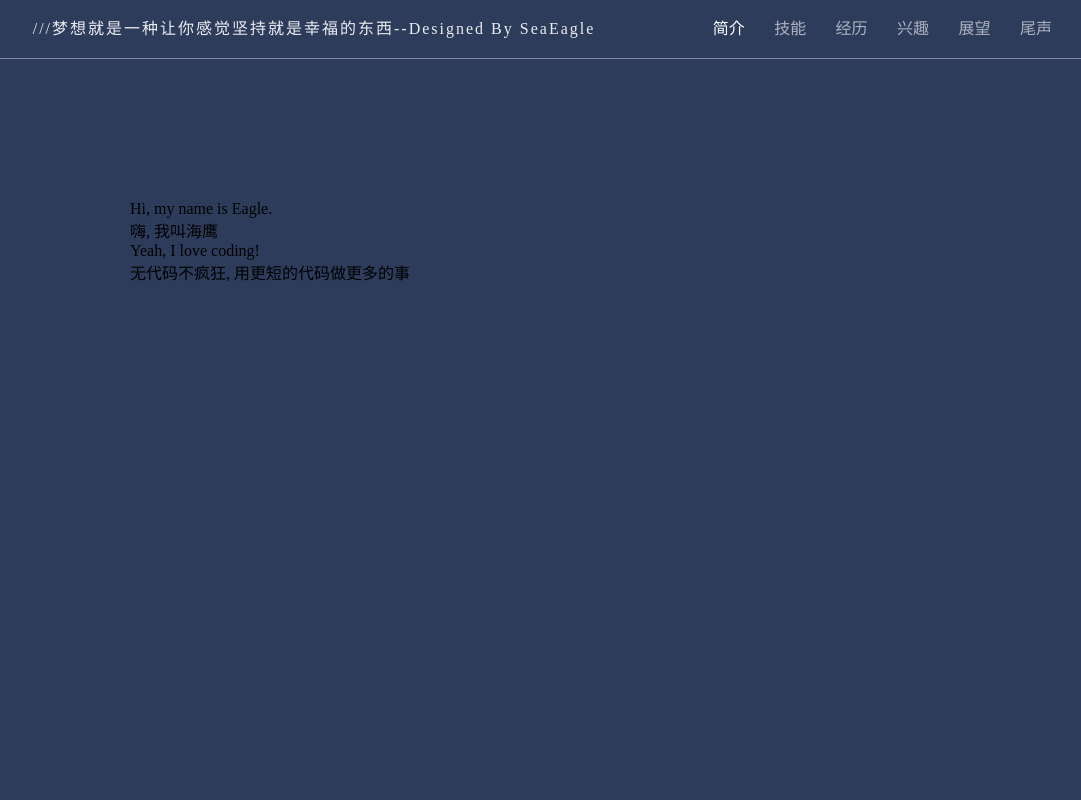
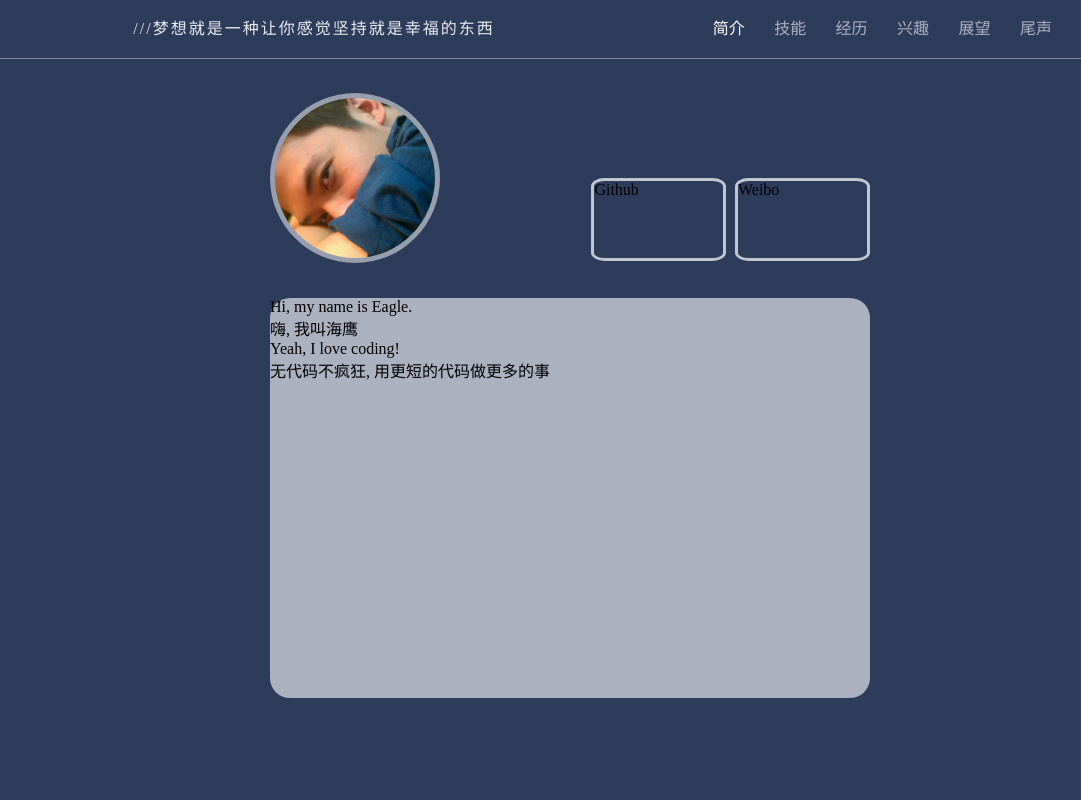
Before and after one commit to SeaEagle/Resume, a plain HTML site: page index.html in a window 1280 px wide. Shown: the top 800 px of the page, without its empty margins (70-1151 px from the left). Drawn offline with Linux system fonts and the light colour scheme.

Commit message:
对简介页进行初步美化

```diff
--- a/index.html
+++ b/index.html
@@ -22,6 +22,7 @@
       <script src="scripts/jquery-1.10.2.min.js"></script>
       <!---->
       <script src="scripts/jquery.mousewheel.min.js"></script>
+      <!---->
       <script src="scripts/jquery.easing.1.3.js"></script>
       <!--本应用特定脚本-->
       <script src="scripts/resume.js"></script>
@@ -33,7 +34,8 @@
     <div class="header">
         <!--座右铭-->
         <div class="motto">
-            <p class="title">///梦想就是一种让你感觉坚持就是幸福的东西--Designed By SeaEagle</p>
+            <!--<p class="title">///梦想就是一种让你感觉坚持就是幸福的东西--Designed By SeaEagle</p>-->
+            <p class="title">///梦想就是一种让你感觉坚持就是幸福的东西</p>
         </div>
         <!--头部导航-->
         <div class="nav">
@@ -55,11 +57,30 @@
     <!--主体-->
     <div class="container">
         <!--个人简介-->
-        <section class="introduction" data-type="story" data-speed="8" data-offsetY="1000">
+        <section class="introduction" data-name="introduction" data-type="story" data-speed="8" data-offsetY="1000">
             <article>
-                <!--个人头像-->
+                <!--画廊-->
+                <div class="introduction-images">
+                    <!--个人头像-->
+                    <div class="personal-image">
+                        <div>
+                            <!--预留, 点击头像做链接跳转-->
+                        </div>
+                    </div>
+                    <!--其他图片-->
+                    <div class="other-images">
+                        <!--新浪微博-->
+                        <div class="sinaWeibo-image">
+                            Weibo
+                        </div>
+                        <!--Github-->
+                        <div class="github-image">
+                            Github
+                        </div>
+                    </div>
+                </div>
                 <!--文字简介-->
-                <div>
+                <div class="introduction-text">
                     <p>Hi, my name is Eagle.</p>
                     <p>嗨, 我叫海鹰</p>
                     <p>Yeah, I love coding!</p>
@@ -84,22 +105,26 @@
 
         <!--工作经历-->
         <section class="work" data-type="story" data-speed="8" data-offsetY="3000">
-            <article></article>
+            <article>
+            </article>
         </section>
 
         <!--兴趣爱好-->
         <section class="interest" data-type="story" data-speed="8" data-offsetY="4000">
-            <article></article>
+            <article>
+            </article>
         </section>
 
         <!--远景展望-->
         <section class="future" data-type="story" data-speed="8" data-offsetY="5000">
-            <article></article>
+            <article>
+            </article>
         </section>
 
         <!--结束-->
         <section class="end" data-type="story" data-speed="8" data-offsetY="6000">
-            <article></article>
+            <article>
+            </article>
         </section>
     </div>
 
--- a/styles/resume_pc.css
+++ b/styles/resume_pc.css
@@ -6,6 +6,8 @@ html, body{
     /*尺寸*/
     height: 100%;
     width: 100%;
+    /*最小尺寸, PC media Size, will be commented in production*/
+    min-height: 960px;
     min-width: 1000px;
 }
 
@@ -140,51 +142,162 @@ html, body{
 }
 
 section[data-type="story"]{
+    /*尺寸*/
     width: 100%;
     height: 100%;
+    /*溢出处理*/
+    /*overflow: hidden;*/
+    /*位置*/
     position: relative;
 }
 
 section[data-type="story"] article{
     /*尺寸*/
-    width: 300px;
-    height: 400px;
+    width: 80%;
+    height: 80%;
+    padding-top: 58px;
     /*位置*/
-    position: absolute;
-    top: 200px;
-    left: 200px;
     margin: 0 auto;
+    /*背景色*/
+    /*background-color: gray;*/
 }
 
 /*--------------------华丽丽的分割线--------------------*/
 
 /*个人简介*/
 .introduction{
+    /*背景色*/
     background-color: #2E3C5C;
 }
 
+/*个人简介-画廊*/
+section[data-name="introduction"] article div.introduction-images{
+    /*尺寸*/
+    width: 600px;
+    height: 200px;
+    /*位置*/
+    position: relative;
+    margin: 20px auto 0 auto;
+}
+
+/*个人简介-画廊-个人头像最外框*/
+section[data-name="introduction"] article div.introduction-images .personal-image{
+    /*尺寸*/
+    width: 170px;
+    height: 170px;
+    /*浮动*/
+    float: left;
+    /*位置*/
+    margin-top: 15px;
+    margin-bottom: 15px;
+    /*边框*/
+    border-radius: 170px;
+    /*背景色*/
+    background-color: rgba(255, 255, 255, 0.5);
+}
+
+/*个人简介-画廊-个人头像外框*/
+section[data-name="introduction"] article div.introduction-images .personal-image div{
+    /*尺寸*/
+    width: 160px;
+    height: 160px;
+    /*位置*/
+    margin: 5px 5px;
+    /*边框*/
+    border-radius: 160px;
+    /*背景图*/
+    background-image: url("../images/eagle.jpg");
+    background-size: 100% 100%;
+    /*背景色*/
+    /*background-color: rgba(255, 255, 255, 0.6);*/
+}
+
+/*个人简介-画廊-其他图片最外框*/
+section[data-name="introduction"] article div.introduction-images .other-images{
+    /*尺寸*/
+    width: 430px;
+    height: 85px;
+    /*浮动*/
+    /*float: right;*/
+    /*定位*/
+    position: absolute;
+    /*位置*/
+    top: 85px;
+    left: 170px;
+    margin-top: 15px;
+    margin-bottom: 15px;
+    /*溢出处理*/
+    overflow: hidden;
+    /*背景色*/
+    /*background-color: rgba(255, 255, 255, 0.5);*/
+}
+
+/*个人简介-画廊-其他图片item*/
+section[data-name="introduction"] article div.introduction-images .other-images div{
+    /*尺寸*/
+    width: 30%;
+    height: 90%;
+    /*浮动*/
+    float: right;
+    /**/
+    margin-left: 2%;
+    /*边框*/
+    border-radius: 10%;
+    border: solid rgba(255, 255, 255, 0.7);
+    /*背景色*/
+    /*background-color: rgba(255, 255, 255, 0.8);*/
+}
+
+/*个人简介-文字简介*/
+section[data-name="introduction"] article div.introduction-text{
+    /*尺寸*/
+    width: 600px;
+    height: 400px;
+    /*位置*/
+    margin: 20px auto 0 auto;
+    /*边框*/
+    border-radius: 20px;
+    /*背景色*/
+    background-color: rgba(255, 255, 255, 0.6);
+}
+
+/*--------------------华丽丽的分割线--------------------*/
+
 /*专业技术*/
 .skill{
+    /*背景色*/
     background-color: #587FA6;
 }
 
+/*--------------------华丽丽的分割线--------------------*/
+
 /*工作经历*/
 .work{
+    /*背景色*/
     background-color: #2E3C5C;
 }
 
+/*--------------------华丽丽的分割线--------------------*/
+
 /*兴趣爱好*/
 .interest{
+    /*背景色*/
     background-color: #587FA6;
 }
 
+/*--------------------华丽丽的分割线--------------------*/
+
 /*远景展望*/
 .future{
+    /*背景色*/
     background-color: #2E3C5C;
 }
 
+/*--------------------华丽丽的分割线--------------------*/
+
 /*结束*/
 .end{
+    /*背景色*/
     background-color: #587FA6;
 }
 
@@ -201,3 +314,5 @@ section[data-type="story"] article{
 /*脚部附加说明*/
 .footer .caveats{
 }
+
+/*--------------------华丽丽的分割线--------------------*/
```
Also changed, not shown: images/eagle.jpg (added).
